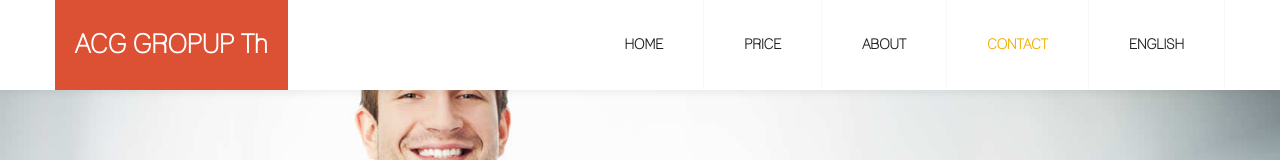
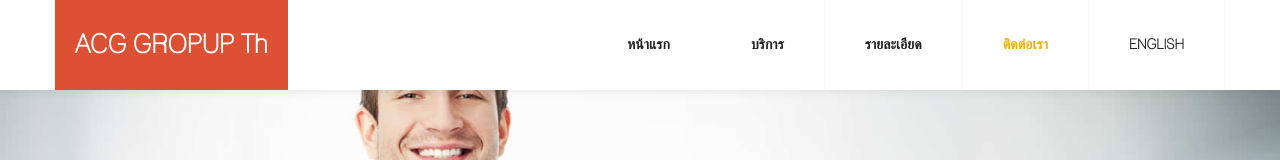
Before and after one commit to kb-pro/01acg, a plain HTML site: page superfresh/index-thai.html in a window 1280 px wide. Shown: the top 160 px of the page. Drawn offline with Linux system fonts and the light colour scheme; some packages are replaced by stand-ins of ours.

Commit message:
แก้สอง

```diff
--- a/superfresh/index-thai.html
+++ b/superfresh/index-thai.html
@@ -29,10 +29,10 @@ http://www.templatemo.com/free-website-templates/
       <a href="#" class="navbar-brand">ACG GROPUP Th</a></div>
     <div class="collapse navbar-collapse">
       <ul class="nav navbar-nav navbar-right">
-        <li><a href="#home" class="smoothScroll">HOME</a></li>
-        <li><a href="#pricing" class="smoothScroll">PRICE</a></li>
-        <li><a href="#about" class="smoothScroll">ABOUT</a></li>
-        <li><a href="#contact" class="smoothScroll">CONTACT</a></li>
+        <li><a href="#home" class="smoothScroll">หน้าแรก</a></li>
+        <li><a href="#pricing" class="smoothScroll">บริการ</a></li>
+        <li><a href="#about" class="smoothScroll">รายละเอียด</a></li>
+        <li><a href="#contact" class="smoothScroll">ติดต่อเรา</a></li>
         <li><a href="./index.html" class="smoothScroll">ENGLISH</a></li>
       </ul>
     </div>
```
